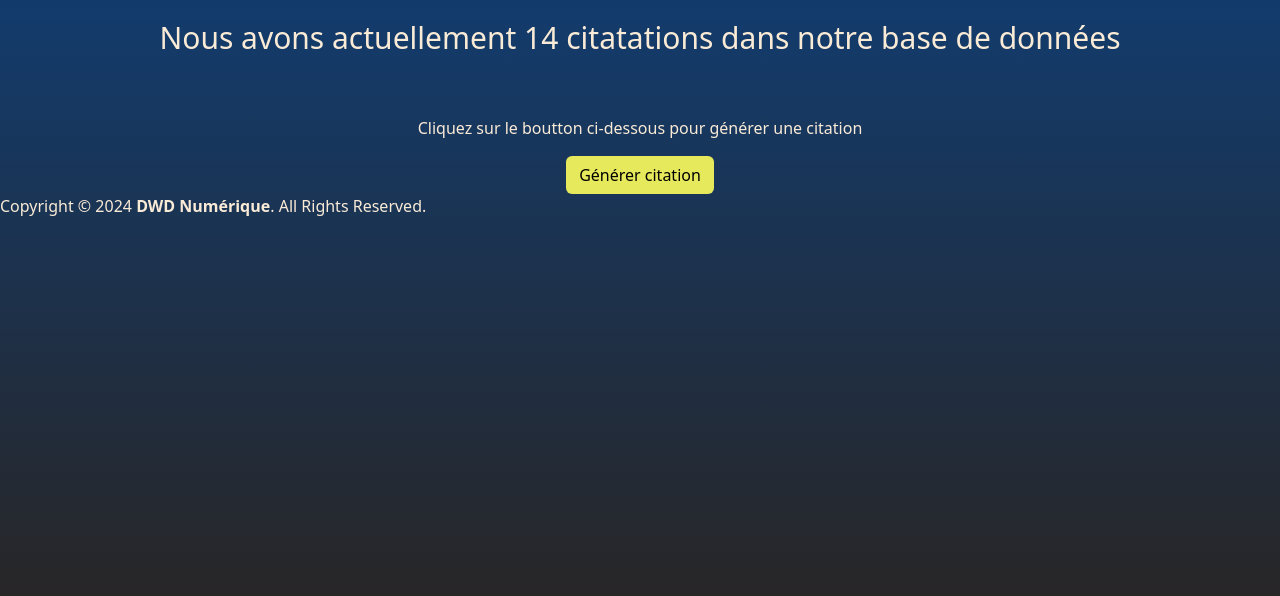
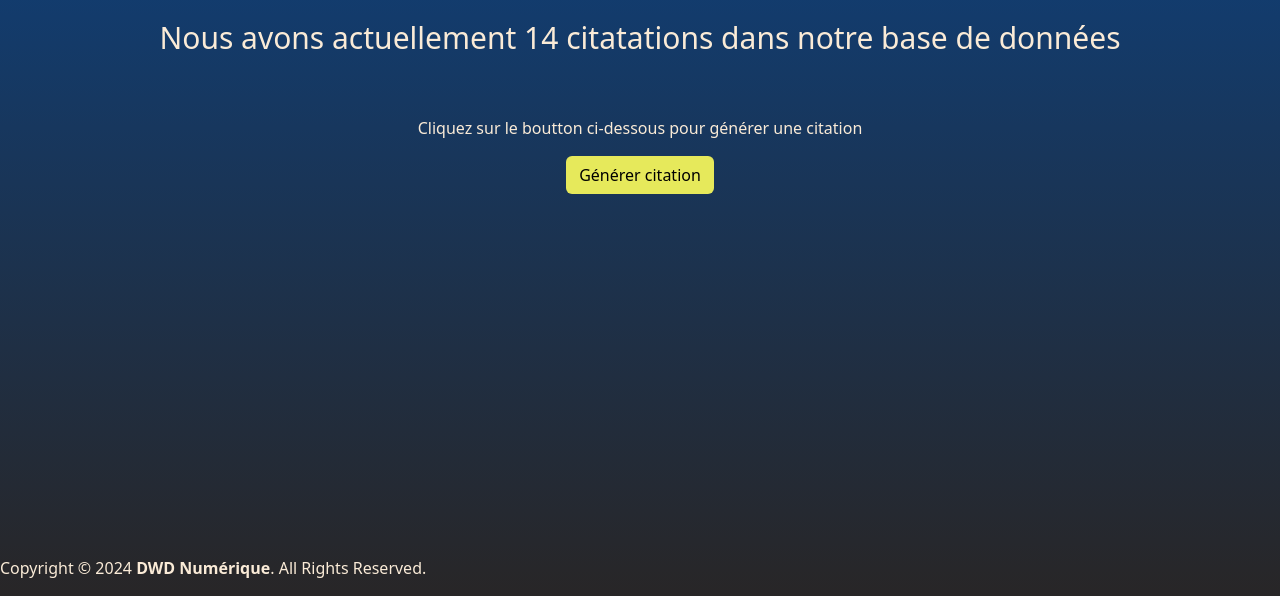
Before and after one commit to dday33480/randomquotesapp, a Django app: page / in a window 1280 px wide. Shown: the part 204-800 px from the top of the page. Run offline with Django 5.2, Linux system fonts and the light colour scheme; data comes from the database, SQL or seed files in the repository.

Commit message:
style: Modifies footer position to bottom of page

```diff
--- a/quotes/static/css/main.css
+++ b/quotes/static/css/main.css
@@ -103,3 +103,8 @@ a {
     margin-bottom: 30px;
     margin-top: 20px;
 }
+
+footer {
+    position: absolute;
+    bottom: 0;
+}
--- a/quotes/templates/quotes/index.html
+++ b/quotes/templates/quotes/index.html
@@ -1,7 +1,7 @@
 {% extends "../base/main.html" %}
 
 {% block template %}
-
+    <container class="homepage-container">
         <h2 class="col-xs-1 text-center">Bonjour, bienvenu sur l'appli de citations connues.</h2>
 
 
@@ -16,6 +16,6 @@
         {% else %}
             <p> Il n'y a pas de citations disponible actuellement.</p>
         {% endif %}
-
+    </container>
 
 {% endblock %}
```
Lines whose indentation alone changed are shown as unchanged.
